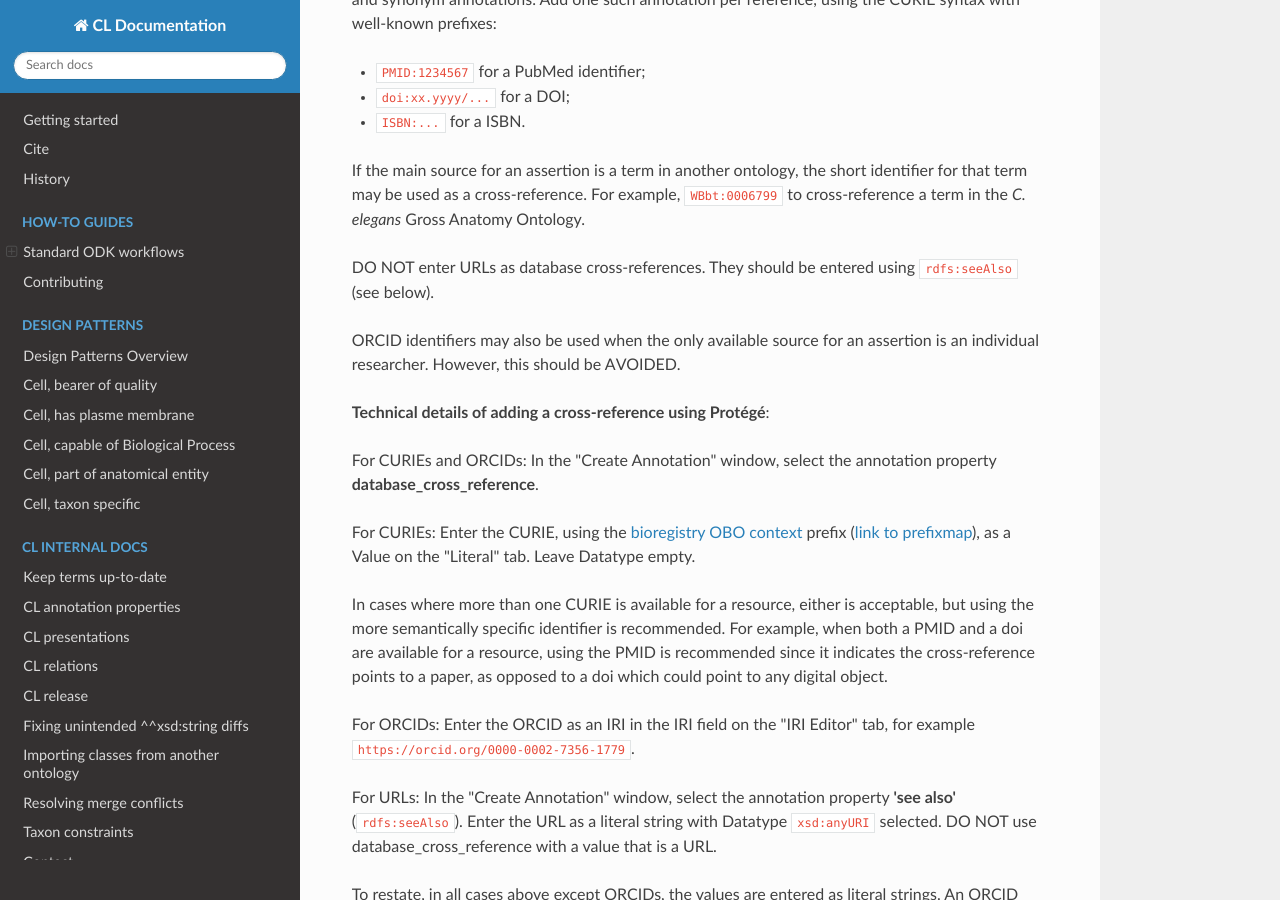
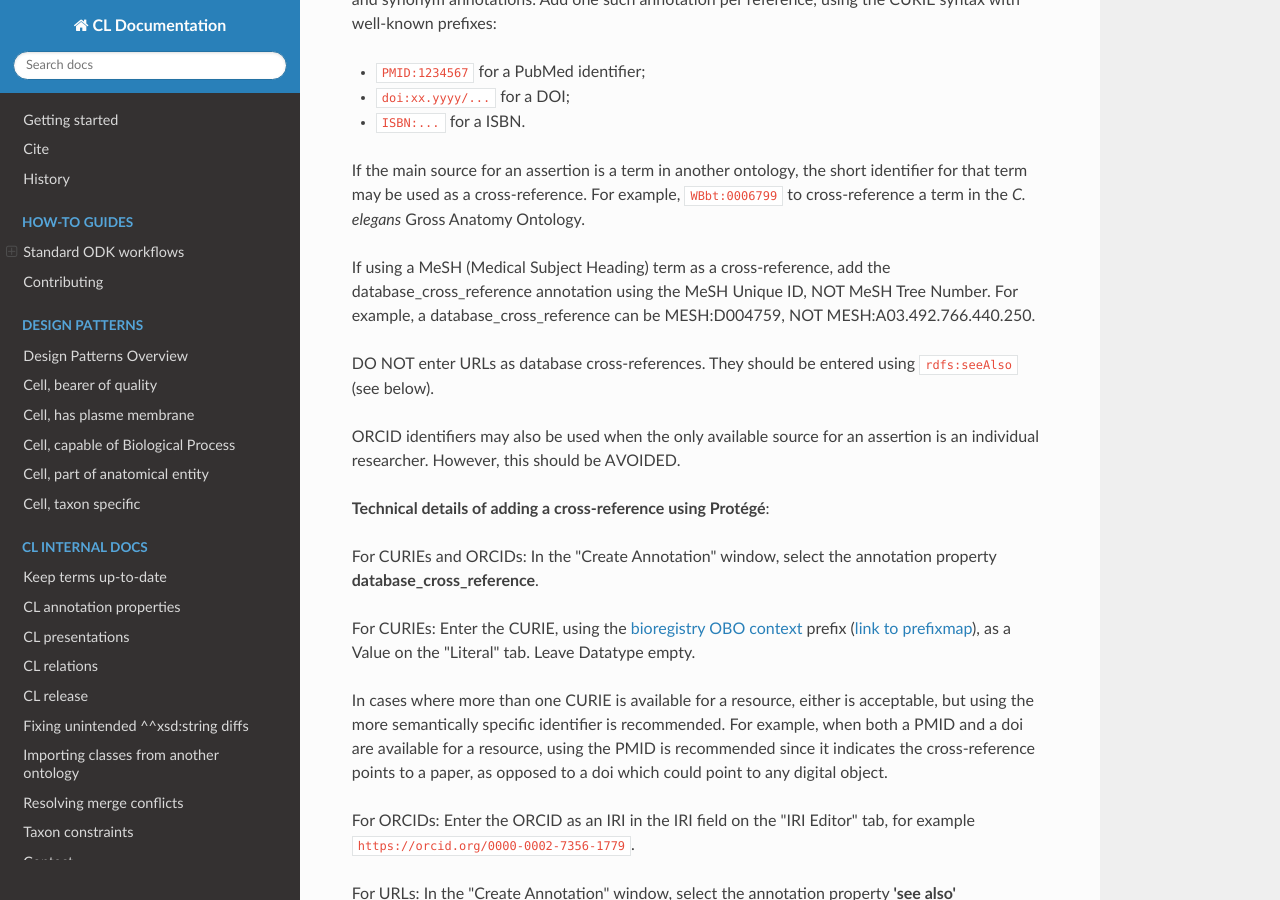
Before and after one commit to obophenotype/cell-ontology, an MkDocs documentation site: the page built from docs/editing_guidelines.md, in a window 1280 px wide and 900 px high, scrolled down 4631 px. Built offline with MkDocs 1.6.1, drawn with Linux system fonts in a browser that asks for light colours; nearby versions of some CDN libraries.

Commit message:
Update editing_guidelines.md
Guidance on adding MeSH cross-references.

```diff
--- a/docs/editing_guidelines.md
+++ b/docs/editing_guidelines.md
@@ -105,6 +105,8 @@ Citations are made by cross-references, that is by adding `http://www.geneontolo
 
 If the main source for an assertion is a term in another ontology, the short identifier for that term may be used as a cross-reference. For example, `WBbt:0006799` to cross-reference a term in the _C. elegans_ Gross Anatomy Ontology.
 
+If using a MeSH (Medical Subject Heading) term as a cross-reference, add the database_cross_reference annotation using the MeSH Unique ID, NOT MeSH Tree Number. For example, a database_cross_reference can be MESH:D004759, NOT MESH:A03.492.766.440.250.
+
 DO NOT enter URLs as database cross-references. They should be entered using `rdfs:seeAlso` (see below).
 
 ORCID identifiers may also be used when the only available source for an assertion is an individual researcher. However, this should be AVOIDED.
```
